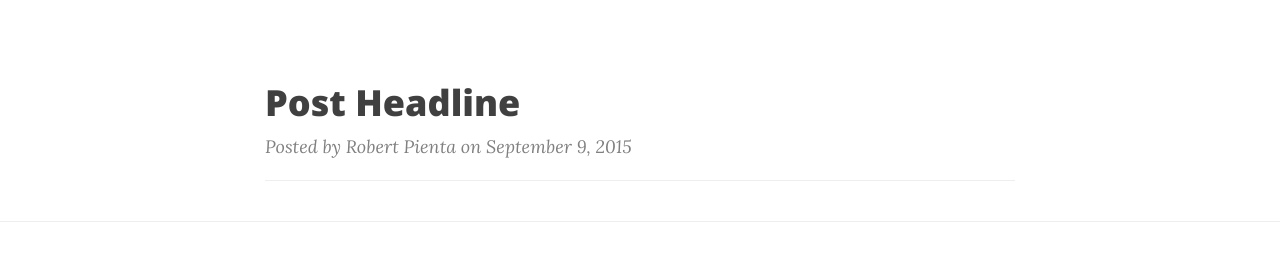
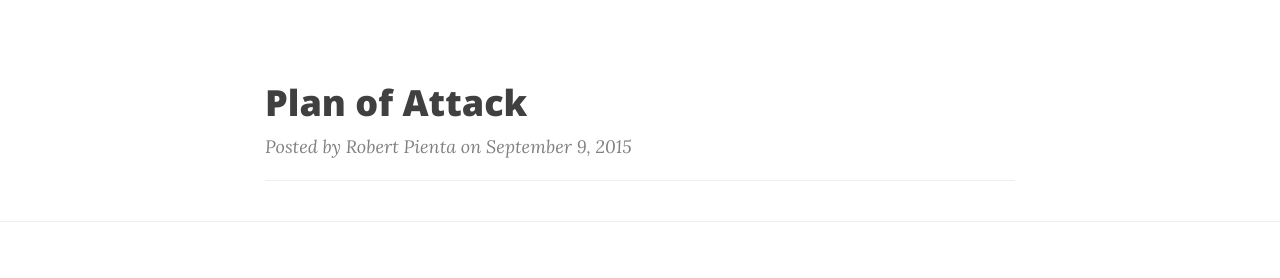
Before and after one commit to Saganaut/MIC-Ternary-Eutectic-Alloy, a Jekyll site: the page built from index.html, in a window 1280 px wide. Shown: the part 629-907 px from the top of the page. Built offline with Jekyll 4.4.1, drawn with Linux system fonts in a browser that asks for light colours; nearby versions of some CDN libraries; the list of posts is cut into pages by our own code.

Commit message:
image not showing properly

```diff
--- a/_posts/2015-09-09-Plan-of-Attack.markdown
+++ b/_posts/2015-09-09-Plan-of-Attack.markdown
@@ -1,6 +1,6 @@
 ---
 layout:     post
-title:      Post Headline
+title:      Plan of Attack
 date:       2015-09-09 12:00:00
 author:     Robert Pienta
 tags: 		PoA, plans, plan of attack
@@ -10,6 +10,7 @@
 
 ### Modeling Process-Structure Linkages Overview
 Given the large and varied amount of simulation data we have, there will be several computational challenges involved with the project.  To model the mapping between the process and structure we will have to find a way to correlate the simulated process inputs:
+
  * n x m x k, initial condition microstructure tensor;
  * volume-fraction of Al, Ag<sub>2</sub>Al, and Al<sub>2</sub>Cu;
  * solidification velocity;
@@ -21,7 +22,7 @@
 
 ### Computational Challenges
 The initial work using this data tackled many computational issues:
-![Plan Overview](../img/poa_overview "Overview of workflow")
+![Plan Overview](/../img/poa_overview "Overview of workflow")
 
 1. Finding sub-image invariant features (intra-sample features that remain constant). This problem is slightly simplified in our case since we only have data from one length-scale.
 	* n-point statistics (like n=3 in our case) have been successfully leveraged for this purpose by [Niezgoda et al.](http://www.sciencedirect.com/science/article/pii/S1359645408004886#)
```
